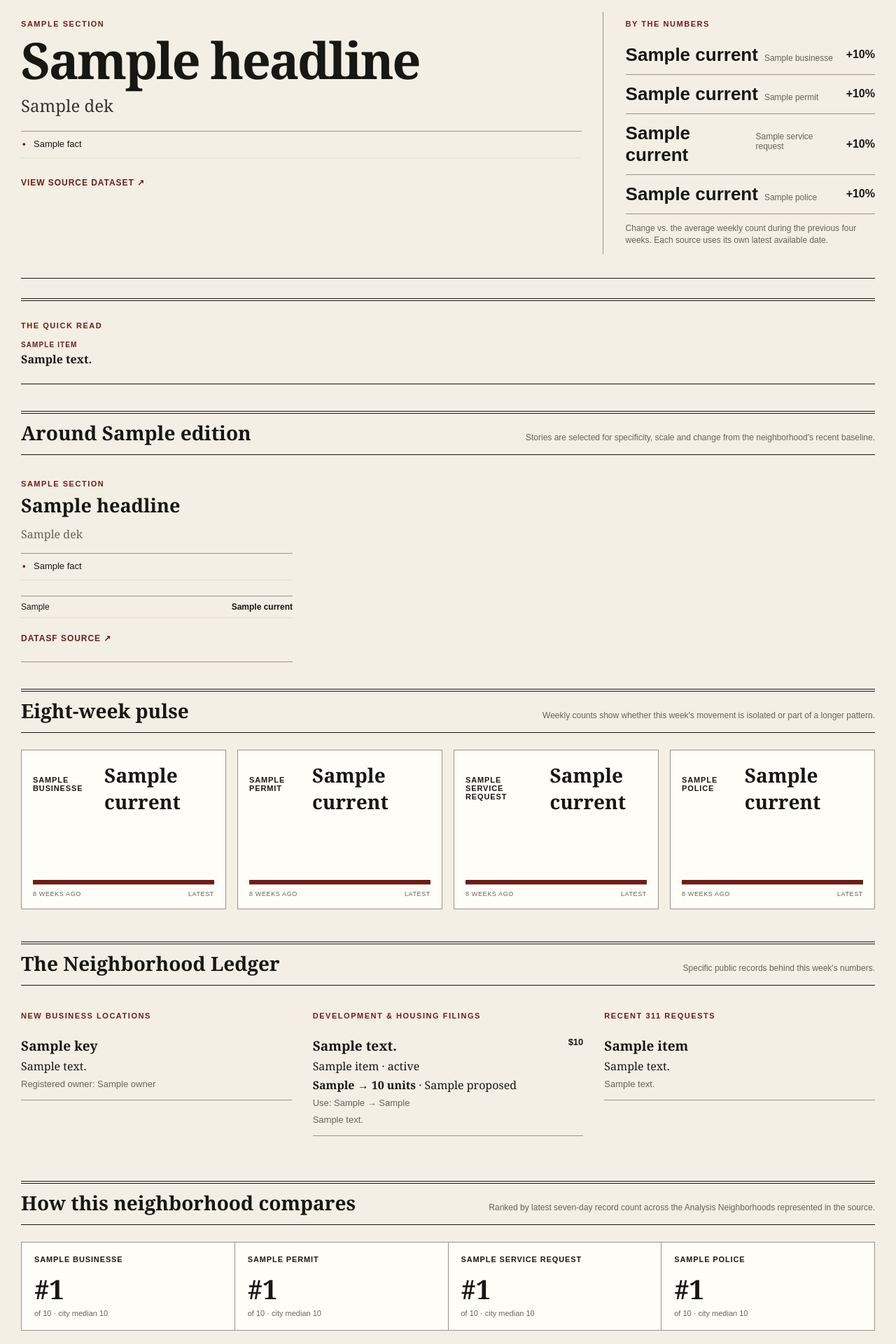
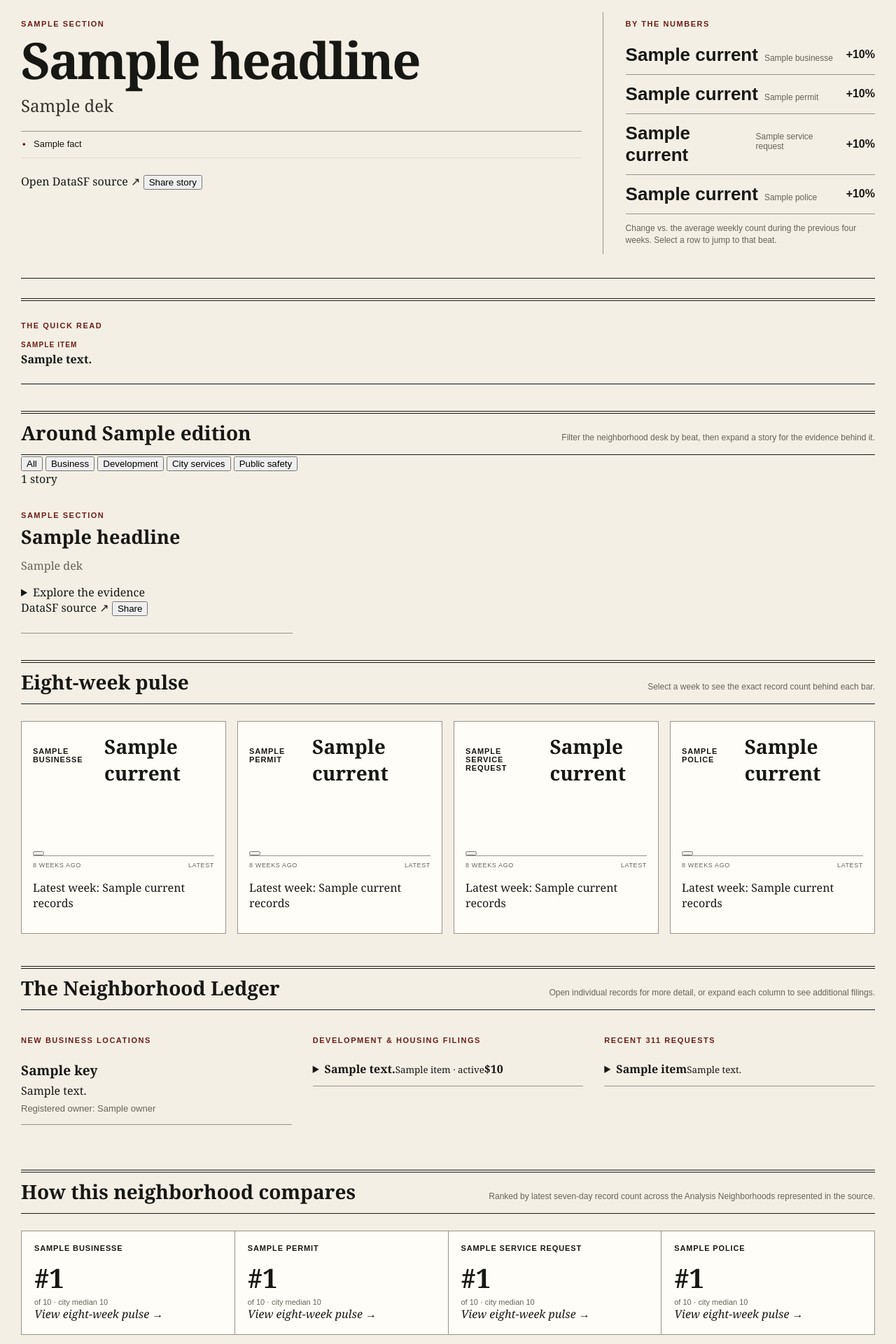
Before and after one commit to AlecSaucedo1/Richmond-Scene, a FastAPI app: template templates/neighborhood.html in a window 1280 px wide. Shown: the part 452-2372 px from the top of the page at 70% size. Run offline with FastAPI, Linux system fonts and the light colour scheme; the template is opened without the code that fills it: most values are stand-ins (such as "Sample title", 1, 10 or a date in 2020).

Commit message:
Add interactive neighborhood stories

```diff
--- a/templates/neighborhood.html
+++ b/templates/neighborhood.html
@@ -8,7 +8,7 @@
 </section>
 
 {% if edition.lead %}
-<section class="neighborhood-front">
+<section class="neighborhood-front" id="story-{{ edition.lead.source }}">
   <article class="lead-story">
     <p class="section-label">{{ edition.lead.section }}</p>
     <h2>{{ edition.lead.headline }}</h2>
@@ -16,20 +16,23 @@
     {% if edition.lead.facts %}
     <ul class="fact-list">{% for fact in edition.lead.facts %}<li>{{ fact }}</li>{% endfor %}</ul>
     {% endif %}
-    <a class="source-link" href="{{ edition.lead.source_url }}" target="_blank" rel="noopener">View source dataset ↗</a>
+    <div class="story-actions">
+      <a class="action-link primary" href="{{ edition.lead.source_url }}" target="_blank" rel="noopener">Open DataSF source <span aria-hidden="true">↗</span></a>
+      <button type="button" class="action-link js-share" data-share-title="{{ edition.lead.headline }}" data-share-url="/neighborhood/{{ edition.slug }}#story-{{ edition.lead.source }}">Share story</button>
+    </div>
   </article>
   <aside class="ledger">
     <p class="section-label">By the numbers</p>
     {% for key in ['businesses','permits','service_requests','police'] %}
       {% set metric = edition.metrics.get(key) %}
       {% if metric %}
-      <div class="ledger-row">
+      <a class="ledger-row interactive-ledger-row" href="#story-{{ key }}">
         <div><strong>{{ metric.current }}</strong><span>{{ metric.short_label }}</span></div>
         <div class="change {% if metric.pct_change and metric.pct_change > 0 %}up{% elif metric.pct_change and metric.pct_change < 0 %}down{% endif %}">{% if metric.pct_change is not none %}{{ '%+.0f'|format(metric.pct_change) }}%{% else %}—{% endif %}</div>
-      </div>
+      </a>
       {% endif %}
     {% endfor %}
-    <p class="ledger-note">Change vs. the average weekly count during the previous four weeks. Each source uses its own latest available date.</p>
+    <p class="ledger-note">Change vs. the average weekly count during the previous four weeks. Select a row to jump to that beat.</p>
   </aside>
 </section>
 {% endif %}
@@ -38,72 +41,102 @@
 <section class="quick-read">
   <p class="section-label">The quick read</p>
   <div class="quick-read-grid">
-    {% for item in edition.quick_read %}<div><span>{{ item.label }}</span><strong>{{ item.text }}</strong></div>{% endfor %}
+    {% for item in edition.quick_read %}
+      {% if item.label == 'Business' %}{% set quick_anchor = 'businesses' %}
+      {% elif item.label == 'Development' %}{% set quick_anchor = 'permits' %}
+      {% elif item.label == 'City services' %}{% set quick_anchor = 'service_requests' %}
+      {% elif item.label == 'Public safety' %}{% set quick_anchor = 'police' %}
+      {% else %}{% set quick_anchor = '' %}{% endif %}
+      {% if quick_anchor %}<a class="quick-read-item" href="#story-{{ quick_anchor }}"><span>{{ item.label }}</span><strong>{{ item.text }}</strong><em aria-hidden="true">→</em></a>{% else %}<div><span>{{ item.label }}</span><strong>{{ item.text }}</strong></div>{% endif %}
+    {% endfor %}
   </div>
 </section>
 {% endif %}
 
-<section class="section-rule"><h2>Around {{ edition.name }}</h2><p>Stories are selected for specificity, scale and change from the neighborhood's recent baseline.</p></section>
-<section class="story-columns">
+<section class="section-rule"><h2>Around {{ edition.name }}</h2><p>Filter the neighborhood desk by beat, then expand a story for the evidence behind it.</p></section>
+<section class="story-toolbar" aria-label="Filter neighborhood stories">
+  <div class="filter-chips" role="group" aria-label="Filter stories by beat">
+    <button type="button" class="filter-chip is-active" data-story-filter="all">All</button>
+    <button type="button" class="filter-chip" data-story-filter="businesses">Business</button>
+    <button type="button" class="filter-chip" data-story-filter="permits">Development</button>
+    <button type="button" class="filter-chip" data-story-filter="service_requests">City services</button>
+    <button type="button" class="filter-chip" data-story-filter="police">Public safety</button>
+  </div>
+  <span class="filter-count" data-story-count aria-live="polite"></span>
+</section>
+<section class="story-columns" data-story-grid>
 {% for story in edition.stories %}
   {% if not edition.lead or story.source != edition.lead.source %}
-  <article class="story-card">
+  <article class="story-card interactive-story-card" id="story-{{ story.source }}" data-story-card data-source="{{ story.source }}">
     <p class="section-label">{{ story.section }}</p>
     <h3>{{ story.headline }}</h3>
     <p>{{ story.dek }}</p>
-    {% if story.facts %}<ul class="story-facts">{% for fact in story.facts %}<li>{{ fact }}</li>{% endfor %}</ul>{% endif %}
     {% set metric = edition.metrics[story.source] %}
-    {% if metric.categories %}
-    <div class="category-list">{% for category in metric.categories[:3] %}<div><span>{{ category.display_category }}</span><strong>{{ category.current }}</strong></div>{% endfor %}</div>
-    {% endif %}
-    <a class="source-link" href="{{ story.source_url }}" target="_blank" rel="noopener">DataSF source ↗</a>
+    <details class="story-details">
+      <summary>Explore the evidence</summary>
+      {% if story.facts %}<ul class="story-facts">{% for fact in story.facts %}<li>{{ fact }}</li>{% endfor %}</ul>{% endif %}
+      {% if metric.categories %}
+      <div class="category-list">{% for category in metric.categories[:4] %}<div><span>{{ category.display_category }}</span><strong>{{ category.current }}</strong></div>{% endfor %}</div>
+      {% endif %}
+    </details>
+    <div class="story-actions compact-actions">
+      <a class="action-link" href="{{ story.source_url }}" target="_blank" rel="noopener">DataSF source <span aria-hidden="true">↗</span></a>
+      <button type="button" class="action-link js-share" data-share-title="{{ story.headline }}" data-share-url="/neighborhood/{{ edition.slug }}#story-{{ story.source }}">Share</button>
+    </div>
   </article>
   {% endif %}
 {% endfor %}
 </section>
 
-<section class="section-rule"><h2>Eight-week pulse</h2><p>Weekly counts show whether this week's movement is isolated or part of a longer pattern.</p></section>
+<section class="section-rule"><h2>Eight-week pulse</h2><p>Select a week to see the exact record count behind each bar.</p></section>
 <section class="pulse-grid">
 {% for key in ['businesses','permits','service_requests','police'] %}
   {% set metric = edition.metrics.get(key) %}
   {% if metric %}
-  <article class="pulse-card">
+  <article class="pulse-card" id="pulse-{{ key }}">
     <div class="pulse-head"><span>{{ metric.short_label }}</span><strong>{{ metric.current }}</strong></div>
-    <div class="spark-bars" aria-label="Eight weekly counts">{% for bar in metric.history_bars %}<i style="height: {{ bar if bar > 7 else 7 }}%"></i>{% endfor %}</div>
+    <div class="spark-bars interactive-bars" aria-label="Eight weekly counts for {{ metric.short_label }}">
+      {% for bar in metric.history_bars %}<button type="button" class="pulse-bar{% if loop.last %} is-selected{% endif %}" style="--bar: {{ bar if bar > 7 else 7 }}%" data-week="{{ loop.index }}" data-value="{{ metric.weekly_history[loop.index0] }}" aria-label="Week {{ loop.index }}: {{ metric.weekly_history[loop.index0] }} records"></button>{% endfor %}
+    </div>
     <div class="pulse-foot"><span>8 weeks ago</span><span>latest</span></div>
+    <p class="pulse-readout" aria-live="polite">Latest week: {{ metric.current }} record{% if metric.current != 1 %}s{% endif %}</p>
   </article>
   {% endif %}
 {% endfor %}
 </section>
 
-{% if edition.notable.businesses or edition.notable.permits or edition.notable.service_requests %}
-<section class="section-rule"><h2>The Neighborhood Ledger</h2><p>Specific public records behind this week's numbers.</p></section>
+{% set business_records = edition.notable.get('businesses', []) %}
+{% set permit_records = edition.notable.get('permits', []) %}
+{% set service_records = edition.notable.get('service_requests', []) %}
+{% if business_records or permit_records or service_records %}
+<section class="section-rule"><h2>The Neighborhood Ledger</h2><p>Open individual records for more detail, or expand each column to see additional filings.</p></section>
 <section class="ledger-columns ledger-columns-rich">
   <div>
     <p class="section-label">New business locations</p>
-    {% for item in edition.notable.businesses[:6] %}
-    <article class="record-item"><h3>{{ item.title }}</h3><p>{{ item.address }}</p>{% if item.owner and item.owner != item.title %}<p class="muted">Registered owner: {{ item.owner }}</p>{% endif %}</article>
+    {% for item in business_records[:3] %}
+    <article class="record-item record-card"><h3>{{ item.title }}</h3><p>{{ item.address }}</p>{% if item.owner and item.owner != item.title %}<p class="muted">Registered owner: {{ item.owner }}</p>{% endif %}</article>
     {% else %}<p class="muted">No new business-location records in the current source window.</p>{% endfor %}
+    {% if business_records|length > 3 %}<div id="business-more" hidden>{% for item in business_records[3:] %}<article class="record-item record-card"><h3>{{ item.title }}</h3><p>{{ item.address }}</p>{% if item.owner and item.owner != item.title %}<p class="muted">Registered owner: {{ item.owner }}</p>{% endif %}</article>{% endfor %}</div><button type="button" class="show-more" data-expand-group="business-more" aria-expanded="false" data-more-label="Show {{ business_records|length - 3 }} more" data-less-label="Show fewer">Show {{ business_records|length - 3 }} more</button>{% endif %}
   </div>
   <div>
     <p class="section-label">Development & housing filings</p>
-    {% for item in edition.notable.permits[:5] %}
-    <article class="record-item">
-      <div class="record-heading"><h3>{{ item.address or item.title }}</h3>{% if item.cost %}<strong>${{ '{:,.0f}'.format(item.cost) }}</strong>{% endif %}</div>
-      <p>{{ item.title }}{% if item.status %} · {{ item.status }}{% endif %}</p>
-      {% if item.unit_delta is not none and item.existing_units is not none and item.proposed_units is not none and item.unit_delta != 0 %}
-      <p class="housing-change"><strong>{{ item.existing_units }} → {{ item.proposed_units }} units</strong> · {% if item.unit_delta > 0 %}+{{ item.unit_delta }} proposed{% else %}{{ item.unit_delta }} proposed{% endif %}</p>
-      {% endif %}
+    {% for item in permit_records[:3] %}
+    <details class="record-item record-details">
+      <summary><span><strong>{{ item.address or item.title }}</strong><small>{{ item.title }}{% if item.status %} · {{ item.status }}{% endif %}</small></span>{% if item.cost %}<b>${{ '{:,.0f}'.format(item.cost) }}</b>{% endif %}</summary>
+      {% if item.unit_delta is not none and item.existing_units is not none and item.proposed_units is not none and item.unit_delta != 0 %}<p class="housing-change"><strong>{{ item.existing_units }} → {{ item.proposed_units }} units</strong> · {% if item.unit_delta > 0 %}+{{ item.unit_delta }} proposed{% else %}{{ item.unit_delta }} proposed{% endif %}</p>{% endif %}
       {% if item.proposed_use and item.proposed_use != item.existing_use %}<p class="muted">Use: {{ item.existing_use or 'not listed' }} → {{ item.proposed_use }}</p>{% endif %}
       {% if item.description %}<p class="muted">{{ item.description }}</p>{% endif %}
-    </article>
+      {% if item.permit_number %}<p class="record-id">Permit {{ item.permit_number }}</p>{% endif %}
+    </details>
     {% else %}<p class="muted">No permit records in the current source window.</p>{% endfor %}
+    {% if permit_records|length > 3 %}<div id="permit-more" hidden>{% for item in permit_records[3:] %}<details class="record-item record-details"><summary><span><strong>{{ item.address or item.title }}</strong><small>{{ item.title }}{% if item.status %} · {{ item.status }}{% endif %}</small></span>{% if item.cost %}<b>${{ '{:,.0f}'.format(item.cost) }}</b>{% endif %}</summary>{% if item.unit_delta is not none and item.existing_units is not none and item.proposed_units is not none and item.unit_delta != 0 %}<p class="housing-change"><strong>{{ item.existing_units }} → {{ item.proposed_units }} units</strong> · {% if item.unit_delta > 0 %}+{{ item.unit_delta }} proposed{% else %}{{ item.unit_delta }} proposed{% endif %}</p>{% endif %}{% if item.proposed_use and item.proposed_use != item.existing_use %}<p class="muted">Use: {{ item.existing_use or 'not listed' }} → {{ item.proposed_use }}</p>{% endif %}{% if item.description %}<p class="muted">{{ item.description }}</p>{% endif %}</details>{% endfor %}</div><button type="button" class="show-more" data-expand-group="permit-more" aria-expanded="false" data-more-label="Show {{ permit_records|length - 3 }} more" data-less-label="Show fewer">Show {{ permit_records|length - 3 }} more</button>{% endif %}
   </div>
   <div>
     <p class="section-label">Recent 311 requests</p>
-    {% for item in edition.notable.service_requests[:6] %}
-    <article class="record-item"><h3>{{ item.title }}</h3><p>{{ item.address or item.category }}</p>{% if item.description %}<p class="muted">{{ item.description }}</p>{% endif %}</article>
+    {% for item in service_records[:3] %}
+    <details class="record-item record-details"><summary><span><strong>{{ item.title }}</strong><small>{{ item.address or item.category }}</small></span></summary>{% if item.description %}<p class="muted">{{ item.description }}</p>{% endif %}{% if item.status %}<p class="record-id">Status: {{ item.status }}</p>{% endif %}</details>
     {% else %}<p class="muted">No recent 311 records available for this edition.</p>{% endfor %}
+    {% if service_records|length > 3 %}<div id="service-more" hidden>{% for item in service_records[3:] %}<details class="record-item record-details"><summary><span><strong>{{ item.title }}</strong><small>{{ item.address or item.category }}</small></span></summary>{% if item.description %}<p class="muted">{{ item.description }}</p>{% endif %}{% if item.status %}<p class="record-id">Status: {{ item.status }}</p>{% endif %}</details>{% endfor %}</div><button type="button" class="show-more" data-expand-group="service-more" aria-expanded="false" data-more-label="Show {{ service_records|length - 3 }} more" data-less-label="Show fewer">Show {{ service_records|length - 3 }} more</button>{% endif %}
   </div>
 </section>
 {% endif %}
@@ -112,7 +145,7 @@
 <section class="comparison-grid">
 {% for key in ['businesses','permits','service_requests','police'] %}
   {% set metric = edition.metrics.get(key) %}
-  {% if metric %}<div class="comparison-card"><span>{{ metric.short_label }}</span><strong>#{{ metric.city_rank }}</strong><small>of {{ metric.city_total_neighborhoods }} · city median {{ '%.0f'|format(metric.city_median) }}</small></div>{% endif %}
+  {% if metric %}<a class="comparison-card interactive-comparison" href="#pulse-{{ key }}"><span>{{ metric.short_label }}</span><strong>#{{ metric.city_rank }}</strong><small>of {{ metric.city_total_neighborhoods }} · city median {{ '%.0f'|format(metric.city_median) }}</small><em>View eight-week pulse →</em></a>{% endif %}
 {% endfor %}
 </section>
 
```
